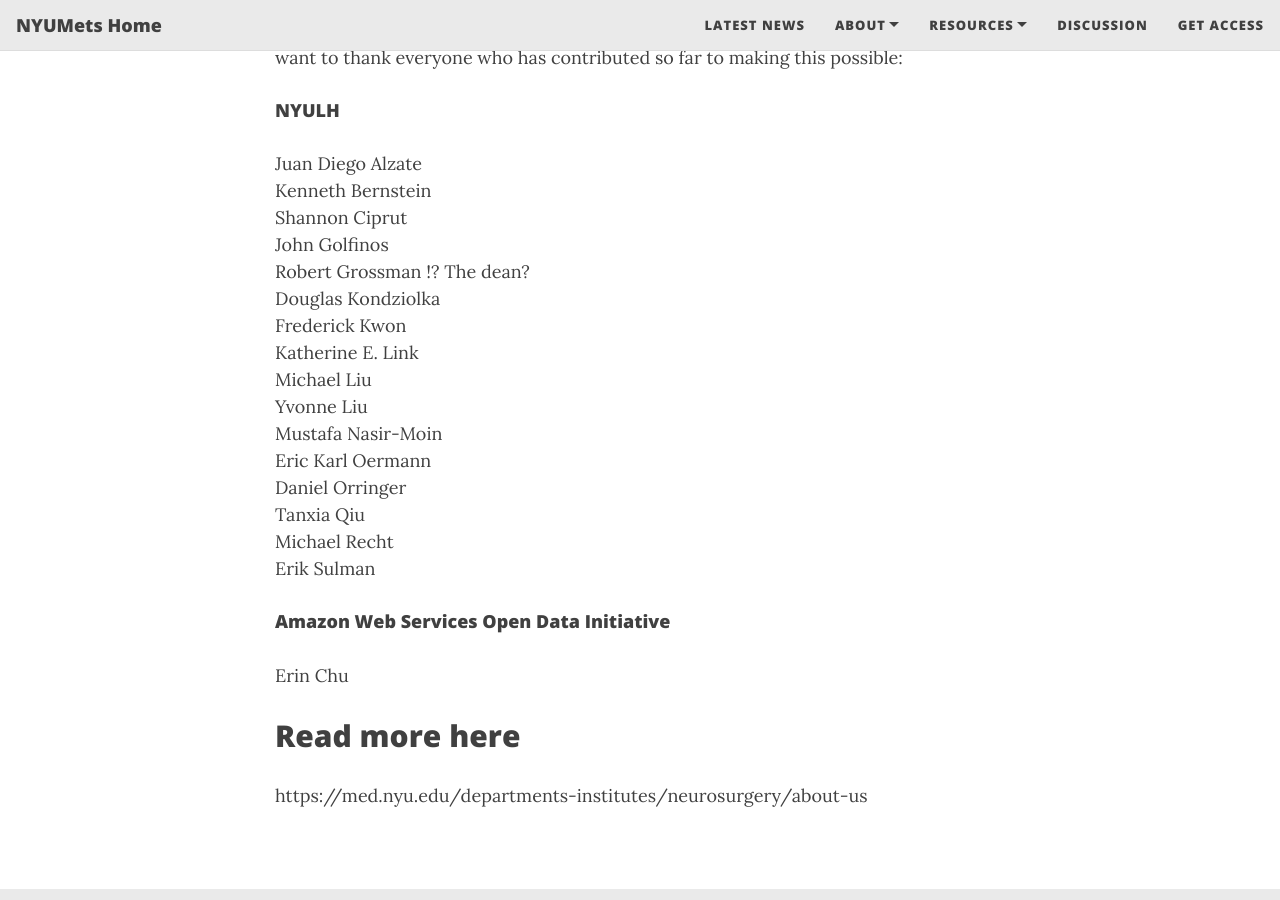
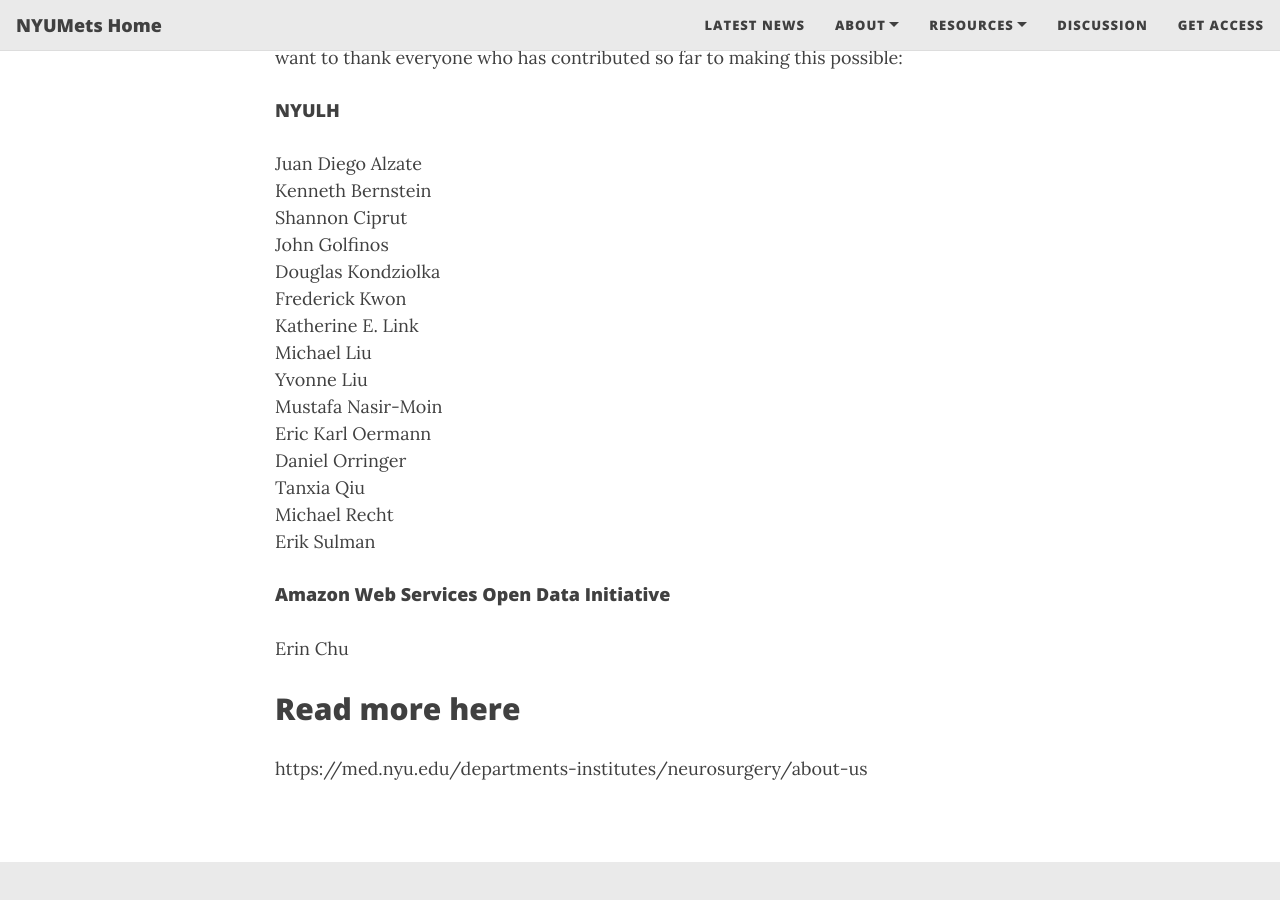
Before and after one commit to nyumets/nyumets.github.io, a Jekyll site: the page built from about/theteam.md, in a window 1280 px wide and 900 px high, scrolled down 371 px. Built offline with Jekyll 4.4.1, drawn with Linux system fonts in a browser that asks for light colours; nearby versions of some CDN libraries.

Commit message:
rg removal

```diff
--- a/about/theteam.md
+++ b/about/theteam.md
@@ -12,7 +12,6 @@
 Kenneth Bernstein \
 Shannon Ciprut \
 John Golfinos \
-Robert Grossman !? The dean? \
 Douglas Kondziolka \
 Frederick Kwon \
 Katherine E. Link \
```
